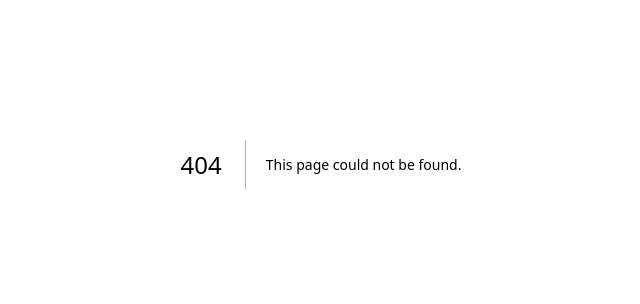
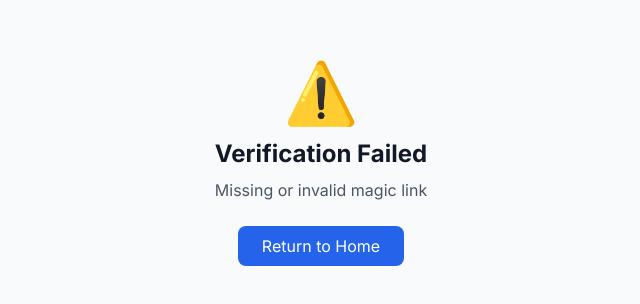
Before and after one commit to erabb/bowling-landing, a Next.js app: page /verify in a window 1280 px wide. Before the commit this address had no page. Shown: the part 236-540 px from the top of the page, without its empty margins (319-959 px from the left). Built offline with nearby package versions, Linux system fonts and the light colour scheme.

Commit message:
new verify page for email link

```diff
--- /dev/null
+++ b/app/verify/page.tsx
@@ -0,0 +1,71 @@
+"use client"
+
+import { useEffect, useState } from 'react'
+import { useSearchParams } from 'next/navigation'
+
+export default function VerifyPage() {
+  const searchParams = useSearchParams()
+  const [status, setStatus] = useState<'loading' | 'success' | 'error'>('loading')
+  const [message, setMessage] = useState('')
+
+  useEffect(() => {
+    const url = searchParams.get('url')
+
+    if (!url) {
+      setStatus('error')
+      setMessage('Missing or invalid magic link')
+      return
+    }
+
+    try {
+      // Decode the URL
+      const decodedUrl = decodeURIComponent(url)
+
+      // Validate that it's a safe URL (optional security check)
+      if (!decodedUrl.startsWith('http://') && !decodedUrl.startsWith('https://')) {
+        setStatus('error')
+        setMessage('Invalid redirect URL')
+        return
+      }
+
+      // Redirect to the decoded URL
+      window.location.href = decodedUrl
+
+    } catch (error) {
+      setStatus('error')
+      setMessage('Error processing magic link')
+      console.error('Verification error:', error)
+    }
+  }, [searchParams])
+
+  if (status === 'loading') {
+    return (
+      <div className="min-h-screen flex items-center justify-center bg-gray-50">
+        <div className="text-center">
+          <div className="animate-spin rounded-full h-12 w-12 border-b-2 border-blue-600 mx-auto mb-4"></div>
+          <p className="text-gray-600">Verifying your link...</p>
+        </div>
+      </div>
+    )
+  }
+
+  if (status === 'error') {
+    return (
+      <div className="min-h-screen flex items-center justify-center bg-gray-50">
+        <div className="text-center max-w-md mx-auto p-6">
+          <div className="text-red-500 text-6xl mb-4">⚠️</div>
+          <h1 className="text-2xl font-bold text-gray-900 mb-2">Verification Failed</h1>
+          <p className="text-gray-600 mb-6">{message}</p>
+          <a
+            href="/"
+            className="inline-block bg-blue-600 text-white px-6 py-2 rounded-lg hover:bg-blue-700 transition-colors"
+          >
+            Return to Home
+          </a>
+        </div>
+      </div>
+    )
+  }
+
+  return null
+}
```
